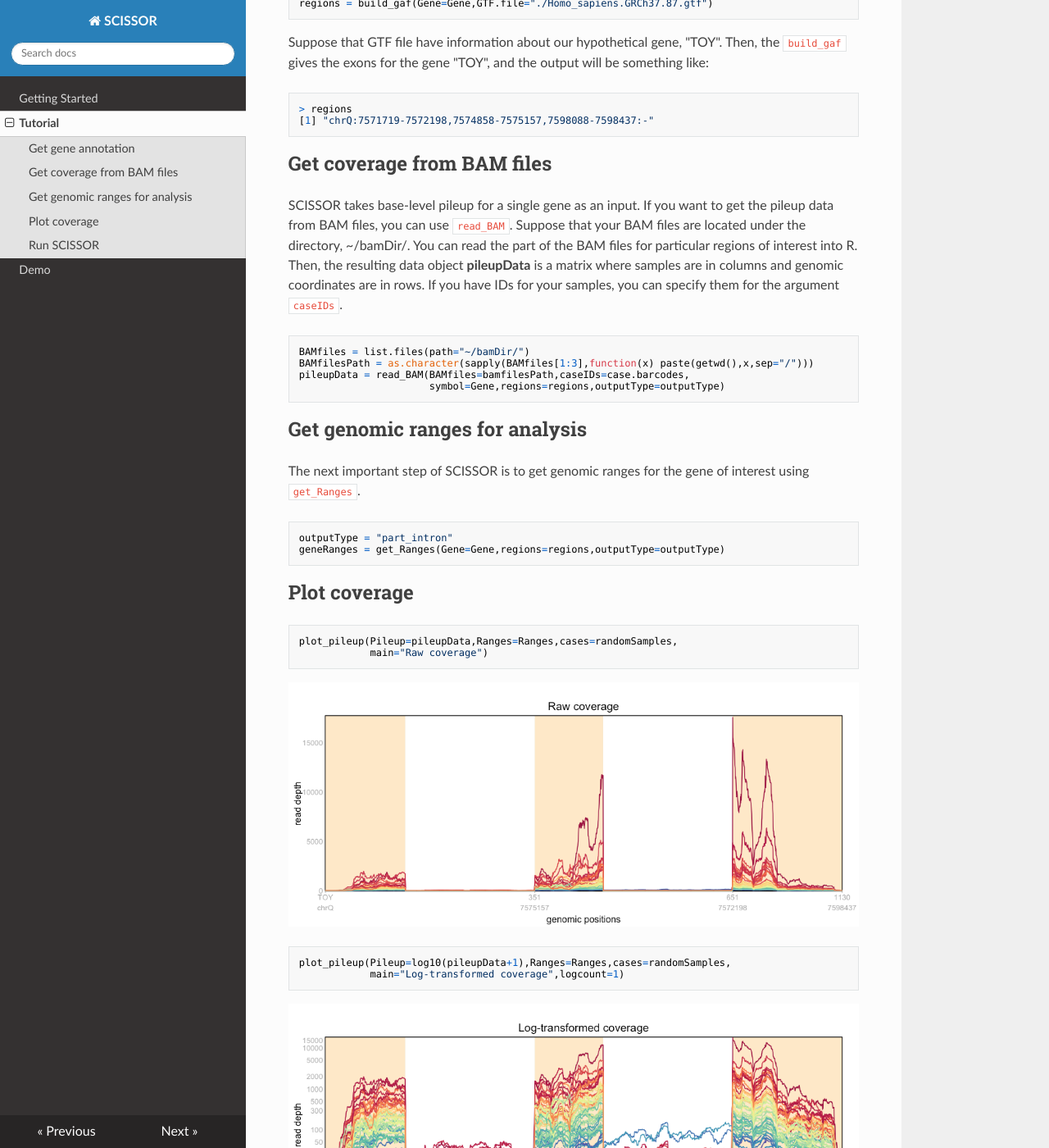
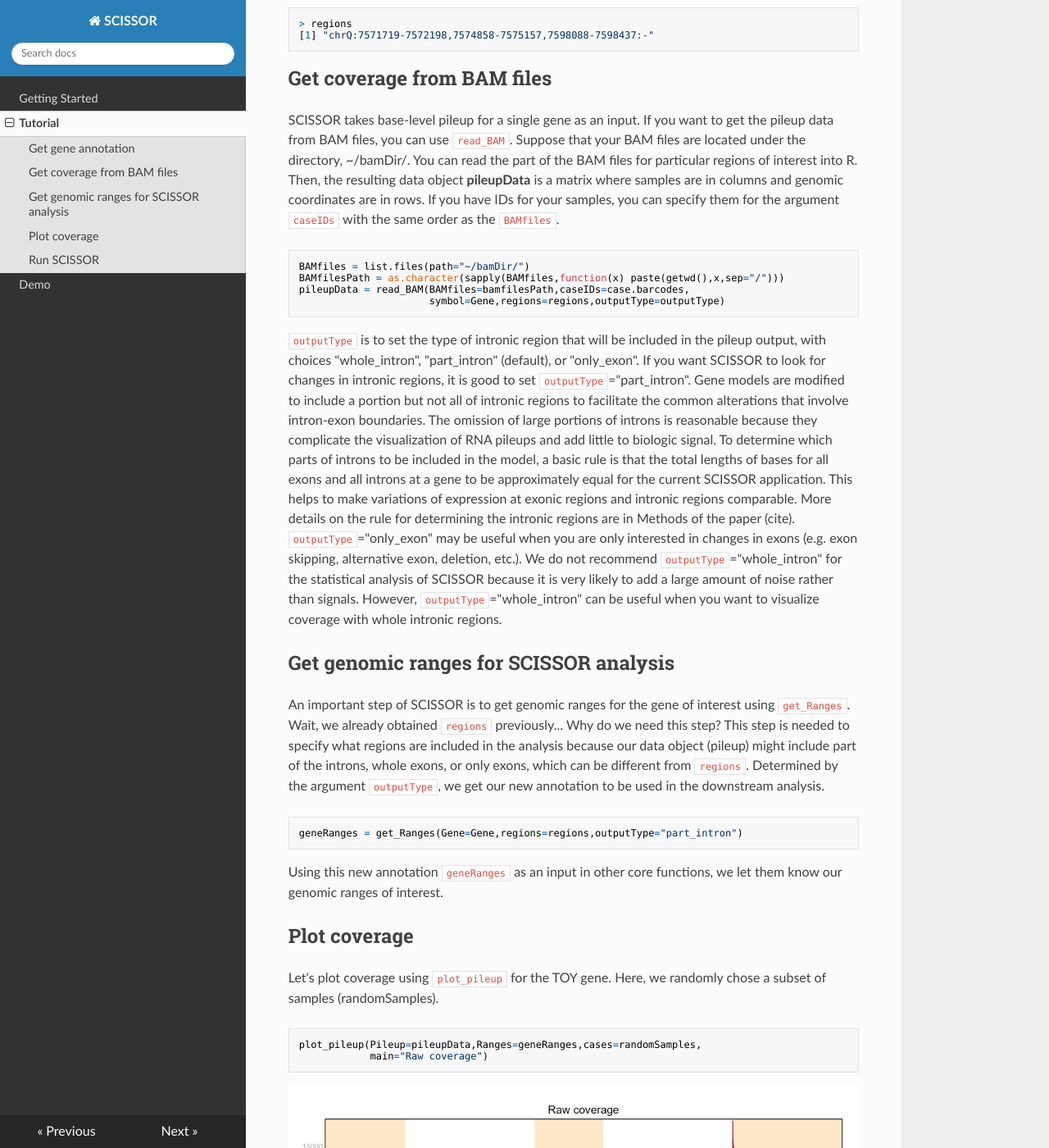
Before and after one commit to hyochoi/SCISSOR, an MkDocs documentation site: the page built from docs/tutorial.md, in a window 1280 px wide and 1400 px high, scrolled down 578 px. Shown: the whole window at 82% size. Built offline with MkDocs 1.6.1, drawn with Linux system fonts in a browser that asks for light colours; nearby versions of some CDN libraries; some of the changed text lies outside the part shown.

Commit message:
documentation updated

````diff
--- a/docs/tutorial.md
+++ b/docs/tutorial.md
@@ -9,20 +9,14 @@
 
 ## Get gene annotation
 
-SCISSOR needs gene annotation (genomic coordinates for exons) for your gene in the following format:
-
-```r
-"chr1:1-100,200-300:+"
-```
-
-You can use `build_gaf` to obtain gene annotation from GTF file. Make sure that you specify a gene symbol, e.g. TP53, as an input in `build_gaf`.
+SCISSOR needs gene annotation (genomic ranges for exons) formatted as "chr1:1-100,200-300:+". You can use `build_gaf` to obtain gene annotation from GTF file. Make sure that you specify a gene symbol, e.g. TP53, as an input in `build_gaf`.
 
 ```r
 Gene = "TP53"
 regions = build_gaf(Gene=Gene,GTF.file="./Homo_sapiens.GRCh37.87.gtf")
 ```
 
-Suppose that GTF file have information about our hypothetical gene, "TOY". Then, the `build_gaf` gives the exons for the gene "TOY", and the output will be something like:
+Suppose that GTF file have information about our hypothetical gene, "TOY". (See [Demo](example.md)) Then, the `build_gaf` gives the exons for the gene "TOY", and the output will be something like:
 
 ```r
 > regions
@@ -31,35 +25,43 @@
 
 ## Get coverage from BAM files
 
-SCISSOR takes base-level pileup for a single gene as an input. If you want to get the pileup data from BAM files, you can use `read_BAM`. Suppose that your BAM files are located under the directory, ~/bamDir/. You can read the part of the BAM files for particular regions of interest into R. Then, the resulting data object **pileupData** is a matrix where samples are in columns and genomic coordinates are in rows. If you have IDs for your samples, you can specify them for the argument `caseIDs`.
+SCISSOR takes base-level pileup for a single gene as an input. If you want to get the pileup data from BAM files, you can use `read_BAM`. Suppose that your BAM files are located under the directory, ~/bamDir/. You can read the part of the BAM files for particular regions of interest into R. Then, the resulting data object **pileupData** is a matrix where samples are in columns and genomic coordinates are in rows. If you have IDs for your samples, you can specify them for the argument `caseIDs` with the same order as the `BAMfiles`.
 
 ```r
 BAMfiles = list.files(path="~/bamDir/")
-BAMfilesPath = as.character(sapply(BAMfiles[1:3],function(x) paste(getwd(),x,sep="/")))
+BAMfilesPath = as.character(sapply(BAMfiles,function(x) paste(getwd(),x,sep="/")))
 pileupData = read_BAM(BAMfiles=bamfilesPath,caseIDs=case.barcodes,
                       symbol=Gene,regions=regions,outputType=outputType)
 ```
 
-## Get genomic ranges for analysis
+`outputType` is to set the type of intronic region that will be included in the pileup output, with choices "whole_intron", "part_intron" (default), or "only_exon". If you want SCISSOR to look for changes in intronic regions, it is good to set `outputType`="part_intron". Gene models are modified to include a portion but not all of intronic regions to facilitate the common alterations that involve intron-exon boundaries. The omission of large portions of introns is reasonable because they complicate the visualization of RNA pileups and add little to biologic signal. To determine which parts of introns to be included in the model, a basic rule is that the total lengths of bases for all exons and all introns at a gene to be approximately equal for the current SCISSOR application. This helps to make variations of expression at exonic regions and intronic regions comparable. More details on the rule for determining the intronic regions are in Methods of the paper (cite). `outputType`="only_exon" may be useful when you are only interested in changes in exons (e.g. exon skipping, alternative exon, deletion, etc.). We do not recommend `outputType`="whole_intron" for the statistical analysis of SCISSOR because it is very likely to add a large amount of noise rather than signals. However, `outputType`="whole_intron" can be useful when you want to visualize coverage with whole intronic regions.
 
-The next important step of SCISSOR is to get genomic ranges for the gene of interest using `get_Ranges`.
+
+## Get genomic ranges for SCISSOR analysis
+
+An important step of SCISSOR is to get genomic ranges for the gene of interest using `get_Ranges`. Wait, we already obtained `regions` previously... Why do we need this step? This step is needed to specify what regions are included in the analysis because our data object (pileup) might include part of the introns, whole exons, or only exons, which can be different from `regions`. Determined by the argument `outputType`, we get our new annotation to be used in the downstream analysis.
 
 ```r
-outputType = "part_intron"
-geneRanges = get_Ranges(Gene=Gene,regions=regions,outputType=outputType)
+geneRanges = get_Ranges(Gene=Gene,regions=regions,outputType="part_intron")
 ```
+
+Using this new annotation `geneRanges` as an input in other core functions, we let them know our genomic ranges of interest.
 
 ## Plot coverage
 
+Let's plot coverage using `plot_pileup` for the TOY gene. Here, we randomly chose a subset of samples (randomSamples).
+
 ```r
-plot_pileup(Pileup=pileupData,Ranges=Ranges,cases=randomSamples,
+plot_pileup(Pileup=pileupData,Ranges=geneRanges,cases=randomSamples,
             main="Raw coverage")
 ```
 
 ![toyrawpileup](images/TOY_raw.png)
 
+Let's plot the log-transformed coverage ($ \log (pileup + c) $) where $c$ is a pseudo count that is added before the log-transformation. To print labels for raw read count instead of log-transformed read count on the y-axis, you can specify the pseudo-count ($c$) for the argument `logcount`.
+
 ```r
-plot_pileup(Pileup=log10(pileupData+1),Ranges=Ranges,cases=randomSamples,
+plot_pileup(Pileup=log10(pileupData+1),Ranges=geneRanges,cases=randomSamples,
             main="Log-transformed coverage",logcount=1)
 ```
 
@@ -70,10 +72,10 @@
 
 `Scissor` is all-in-one function performing transformation, normalization, and the statistical analysis.
 
-We have base-level pileup data (as the object, **pileup**) and genomic ranges (as the object, **geneRanges**) from the previous steps. `Scissor` takes these as inputs with other options to  identify various types of structural changes such as abnormal splicing (exon skipping and intron retention), alternative transcription start or termination, small deletions, and etc. You can use `Scissor` as the following simple command:
+We have base-level pileup data (as the object, **pileupData**) and genomic ranges (as the object, **geneRanges**) from the previous steps. `Scissor` takes these as inputs with other options to  identify various types of structural changes such as abnormal splicing (exon skipping and intron retention), alternative transcription start or termination, small deletions, and etc. You can use `Scissor` as the following simple command:
 
 ```r
-ScissorOutput=Scissor(pileupData=pileup,Ranges=Ranges)
+ScissorOutput=Scissor(pileupData=pileupData,Ranges=geneRanges)
 ```
 
 `Scissor` performs:
````
Also changed, not shown: 2 other files.
